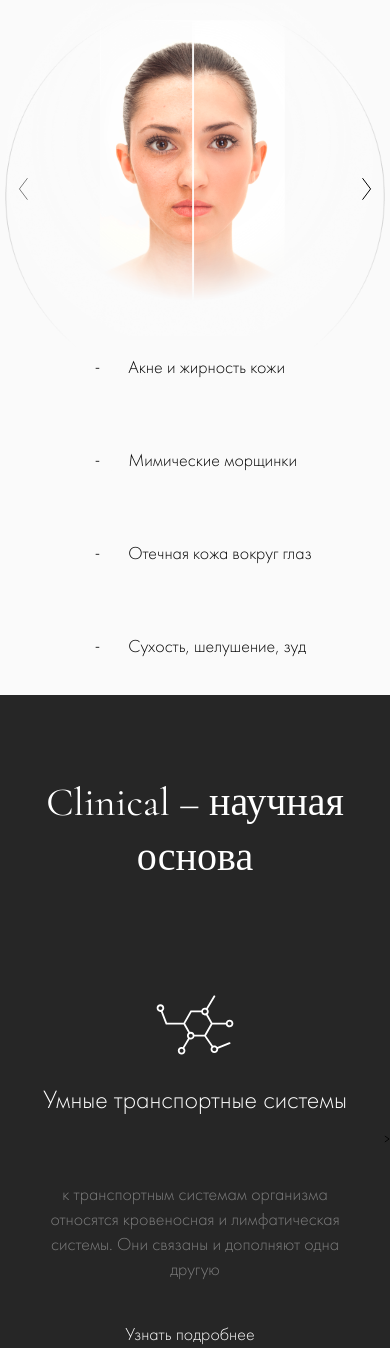
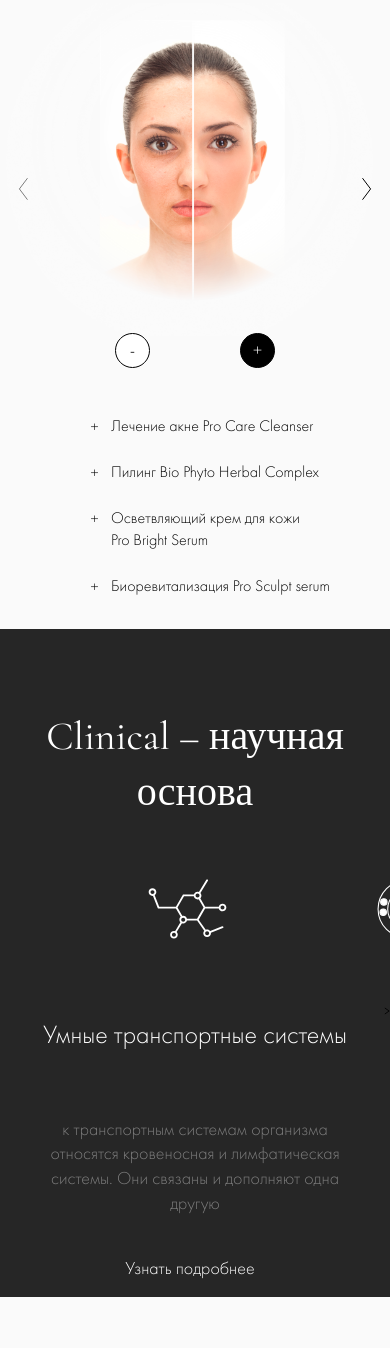
Before and after one commit to Romanist/Christina, a plain HTML site: page index.html in a window 390 px wide. Shown: the part 3922-5270 px from the top of the page. Drawn offline with nearby package versions, Linux system fonts and the light colour scheme; files whose address does not match are found by name.

Commit message:
slider fix

```diff
--- a/index.html
+++ b/index.html
@@ -519,7 +519,7 @@
 	<!-- half-slider -->
 	<section class="half half_slider">
 		<div class="half_slider__owl owl-carousel max_width">
-			<div class="max_width half_slider__item">
+			<div class="max_width half_slider__item plus">
 				<div class="half__block half_slider__block half__left">
 					<ul>
 						<li class="half_slider__text"><span class="circle_border half_slider__symbol half_slider__symbol_mob">-</span> Акне и жирность кожи <span class="circle_border half_slider__symbol">-</span></li>
@@ -560,8 +560,12 @@
 						</li>
 					</ul>
 				</div>
+				<div class="half_slider__mob_contr">
+					<a href="#" class="half_slider__contr_minus circle_border">-</a>
+					<a href="#" class="half_slider__contr_plus circle_border">+</a>
+				</div>
 			</div>
-			<div class="max_width half_slider__item">
+			<div class="max_width half_slider__item plus">
 				<div class="half__block half_slider__block half__left">
 					<ul>
 						<li class="half_slider__text"><span class="circle_border half_slider__symbol half_slider__symbol_mob">-</span> Акне и жирность кожи <span class="circle_border half_slider__symbol">-</span></li>
@@ -602,6 +606,10 @@
 						</li>
 					</ul>
 				</div>
+				<div class="half_slider__mob_contr">
+					<a href="#" class="half_slider__contr_minus circle_border">-</a>
+					<a href="#" class="half_slider__contr_plus circle_border">+</a>
+				</div>
 			</div>
 		</div>
 		<h1 class="half_slider__title half__title">
@@ -612,7 +620,7 @@
 	<!-- columns -->
 	<section class="columns columns_black">
 		<h1 class="columns__title title">Clinical – научная основа</h1>
-		<ul class="columns__mob_owl columns__col_wr max_width">
+		<ul class="columns__mob_owl owl-carousel columns__col_wr max_width">
 			<li class="columns__column column">
 				<img src="images/column_icon1.svg" alt="" class="column__img">
 				<h4 class="column__title">Умные транспортные системы</h4>
@@ -638,6 +646,12 @@
 				<a href="" class="column__link w_arr">Узнать подробнее</a>
 			</li>
 		</ul>
+		<div class="owl-carousel columns__mob_slider_img">
+			<img src="images/column_icon1.svg" alt="" class="column__img">
+			<img src="images/column_icon2.svg" alt="" class="column__img">
+			<img src="images/column_icon3.svg" alt="" class="column__img">
+			<img src="images/column_icon4.svg" alt="" class="column__img">
+		</div>
 	</section>
 
 	<!-- news-small -->
--- a/scripts/main.js
+++ b/scripts/main.js
@@ -2,6 +2,16 @@ $(document).ready(function () {
 	$('.navigation_wr__toggler').click(function () {
 		$('.navigation_wr').toggleClass('open')
 	});
+
+	$('.half_slider__contr_minus').click(function (e) {
+		e.preventDefault();
+		$(this).closest('.half_slider__item').removeClass('plus');
+	});
+
+	$('.half_slider__contr_plus').click(function (e) {
+		e.preventDefault();
+		$(this).closest('.half_slider__item').addClass('plus');
+	})
 
 
 	var owl = $('.smpl_btn_cont.owl-carousel').owlCarousel({
@@ -26,14 +36,14 @@ $(document).ready(function () {
 	  }
 	});
 
-	var owl = $('.half_slider__owl.owl-carousel').owlCarousel({
+	var owlSlider = $('.half_slider__owl.owl-carousel').owlCarousel({
 		items: 1,
 		loop: false,
 		dots: false,
 	  nav: true
 	});
 
-	var owl = $('.owl-carousel.uniq_news__owl').owlCarousel({
+	var owlUniqNews = $('.owl-carousel.uniq_news__owl').owlCarousel({
 		items: 2,
 		loop: false,
 		dots: false,
@@ -47,4 +57,40 @@ $(document).ready(function () {
 			}
 		}
 	});
+
+	var owlSliderMob = $('.columns__mob_slider_img.owl-carousel').owlCarousel({
+		items: 1,
+		loop: false,
+		dots: false,
+	  nav: false
+	});
+
+	var owlSliderMob2;
+
+	owlSliderMob.on('dragged.owl.carousel', function (e) {
+		owlSliderMob2.trigger('to.owl.carousel', e.item.index)
+	});
+
+	sliderCreateMob();
+	$(window).resize(sliderCreateMob);
+
+	owlSliderMob2.on('dragged.owl.carousel', function (e) {
+		owlSliderMob.trigger('to.owl.carousel', e.item.index)
+	})
+
+	function sliderCreateMob () {
+		if ($(window).width() <=1023) {
+			owlSliderMob2 = $('.columns__mob_owl.owl-carousel').owlCarousel({
+				items: 1,
+				loop: false,
+				dots: false,
+			  nav: false
+			});
+			console.log('heh?')
+		}
+		else{
+			$('.columns__mob_owl.owl-carousel').trigger('destroy.owl.carousel').addClass('off')
+		}
+	}
+
 })
--- a/styles/blocks/columns.css
+++ b/styles/blocks/columns.css
@@ -116,6 +116,13 @@
 	opacity: 1;
 }
 
+.columns__mob_slider_img{
+	display: none;
+	position: absolute;
+	top: 200px;
+	left: 46%;
+}
+
 @media screen and (max-width: 1023px) {
 	.columns__title{
 		color: var(--white-color);
@@ -141,4 +148,21 @@
 		position: static;
 		bottom: 0;
 	}
+	.columns__column:last-child:before,
+	.columns__column:first-child:before{
+		display: none;
+	}
+	.columns__mob_slider_img{
+		display: block;
+	}
+	.columns__column .column__img{
+		opacity: 0;
+	}
 }
+
+@media screen and (max-width: 767px) {
+	.columns__mob_slider_img{
+		top: 250px;
+		left: 38%;
+	}
+}
--- a/styles/blocks/half.css
+++ b/styles/blocks/half.css
@@ -357,6 +357,42 @@
 	margin-bottom: 110px;
 }
 
+.half_slider__mob_contr{
+	display: none;
+}
+
+.half_slider__contr_plus{
+	width: 33px;
+	height: 33px;
+	float: right;
+	line-height: 33px;
+	-webkit-transition: all ease .4s;
+	-o-transition: all ease .4s;
+	transition: all ease .4s;
+}
+
+.half_slider__contr_minus{
+	width: 33px;
+	height: 33px;
+	float: left;
+	line-height: 33px;
+	color: #fff;
+	background-color: #000;
+	-webkit-transition: all ease .4s;
+	-o-transition: all ease .4s;
+	transition: all ease .4s;
+}
+
+.plus .half_slider__contr_minus{
+	color: #000;
+	background-color: #fff;
+}
+
+.plus .half_slider__contr_plus{
+	color: #fff;
+	background-color: #000;
+}
+
 @media screen and (max-width: 1279px) {
 	.half__title{
 		top: 48px;
@@ -453,6 +489,7 @@
 	.half_slider__item{
 		background-size: 380px;
 		height: auto;
+		background-image: url(../../images/face_halfed.png)
 	}
 	.half_slider .half__left .half_slider__text{
 		margin-right: 0;
@@ -512,15 +549,7 @@
 	}
 	.half__left,
 	.half__right{
-		/*-webkit-background-size: 50%;
-		background-size: 50%;*/
-		/*-webkit-background-size: 280px;
-		background-size: 280px;*/
 		background-image: none;
-		/*-ms-background-position-y: 280px;
-		background-position-y: 280px;*/
-		/*-ms-background-position-y: 420px;
-		background-position-y: 420px;*/
 	}
 	.half__left .procedures_form__inline{
 		margin-left: 0;
@@ -606,9 +635,12 @@
 	}
 	.half_slider__block{
 		width: 100%;
+		padding-top: 400px;
+		padding-bottom: 20px;
 	}
 	.half_slider .half__left .half_slider__text{
-		padding-left: 20%;
+		padding: 10px 0 10px 20%;
+		font-size: 16px;
 		/*text-align: center;*/
 	}
 	.half_btn2{
@@ -630,6 +662,37 @@
 	.half_slider__symbol{
 		border: none;
 	}
+	.half_slider__mob_contr{
+		display: block;
+		position: absolute;
+		width: 160px;
+		height: 33px;
+		left: 50%;
+		transform: translateX(-50%);
+		top: 330px;
+	}
+	.half_slider__owl .plus .half__left{
+		display: none;
+	}
+	.half_slider__owl .plus .half__right{
+		display: block;
+		padding-left: 20%;
+		font-size: 16px;
+	}
+	.half_slider__text_wr p{
+		display: inline-block;
+	}
+	.half__right .half_slider__symbol{
+		margin: 0;
+		float: left;
+		line-height: 24px;
+	}
+	.half_slider__text_wr{
+		display: inline;
+	}
+	.half_slider .half__right .half_slider__text{
+		padding: 12px 0;
+	}
 }
 
 @media screen and (max-width: 430px) {
--- a/styles/main.css
+++ b/styles/main.css
@@ -18,4 +18,5 @@ html, body{
 	line-height: var(--lh);
 	position: relative;
 	font-family: 'FuturaNewLight-Reg';
+	-webkit-tap-highlight-color:  rgba(255, 255, 255, 0);
 }
```
